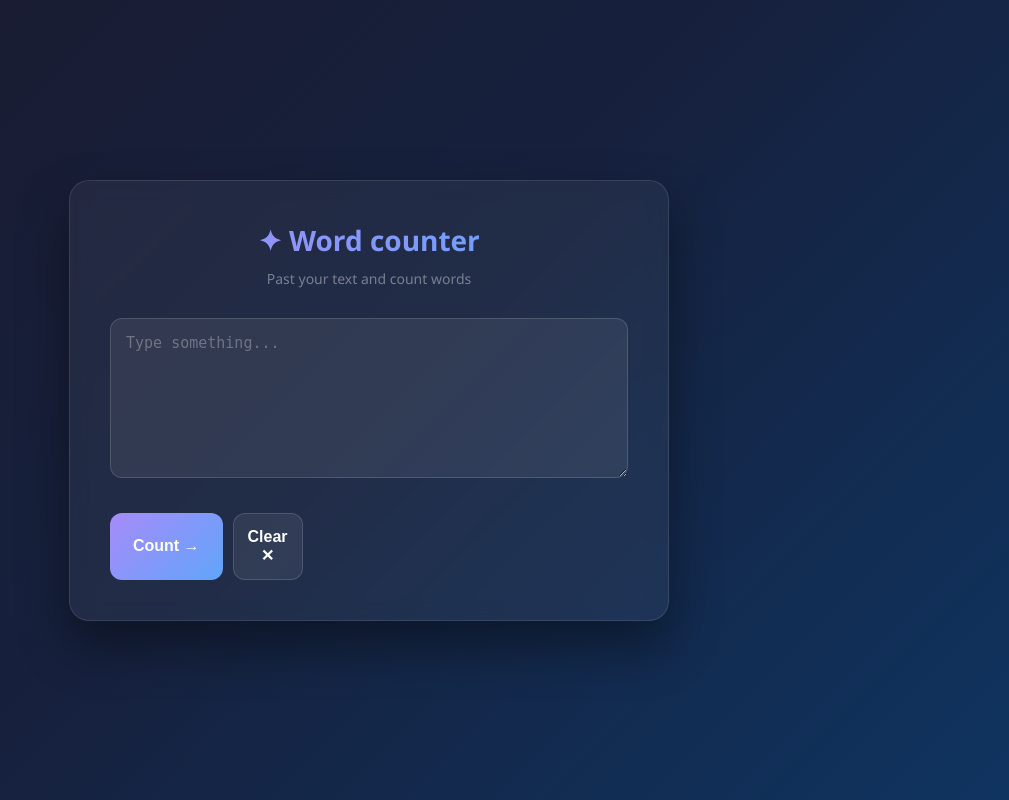
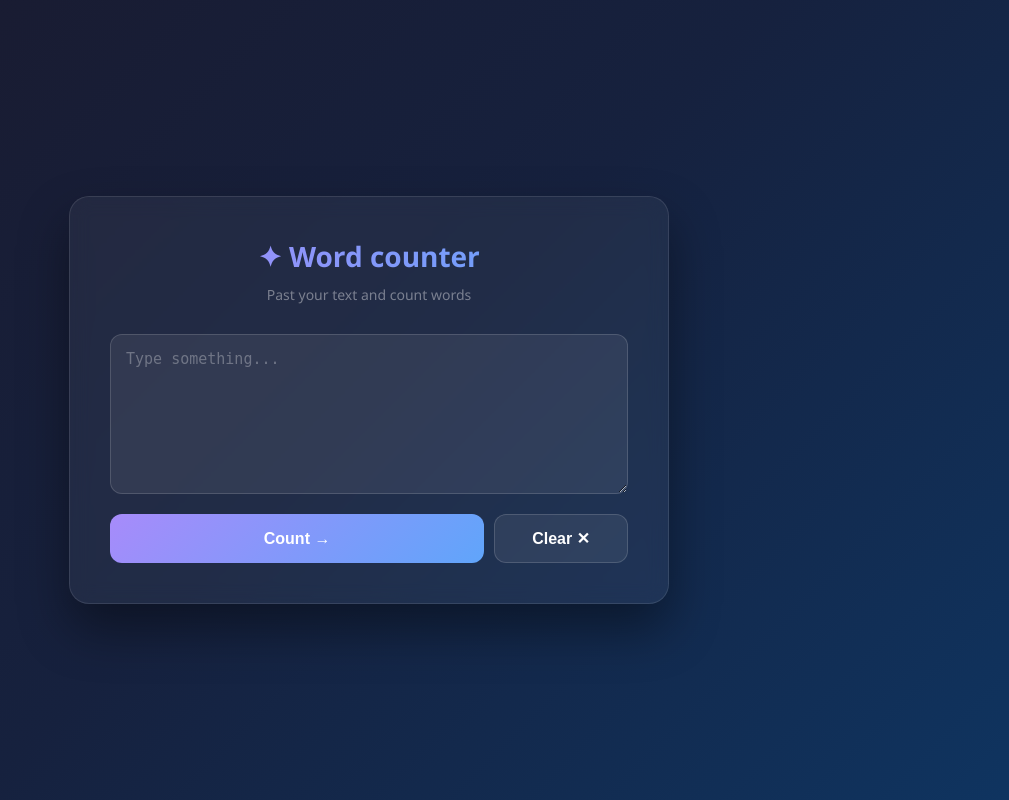
Before and after one commit to aylihC/word_counter, a Django app: page / in a window 1280 px wide. Shown: the whole page, without its empty margins (271-1280 px from the left). Run offline with Django 5.2, Linux system fonts and the light colour scheme.

Commit message:
features

```diff
--- a/main/templates/counter.html
+++ b/main/templates/counter.html
@@ -178,10 +178,8 @@
         {% csrf_token %}
         <textarea name="texttocount" placeholder="Type something...">{{ text }}</textarea>
         <div style="display: flex; gap: 10px; margin-top: 15px;">
-    <div style="display: flex; gap: 10px; margin-top: 15px;">
     <button type="submit" style="flex: 1; margin-top: 0;">Count →</button>
-    <button type="button" onclick="document.querySelector('textarea').value=''; document.querySelectorAll('.result-box, .top-words').forEach(el => el.style.display='none')" style="flex: 0.4; margin-top: 0; background: rgba(255,255,255,0.07); border: 1px solid rgba(255,255,255,0.15);">Clear ✕</button>
-</div>
+    <button type="button" onclick="document.querySelector('textarea').value=''; document.querySelectorAll('.result-box, .top-words').forEach(el => el.style.display='none')" style="flex: 0.3; margin-top: 0; background: rgba(255,255,255,0.07); border: 1px solid rgba(255,255,255,0.15); border-radius: 12px; color: white; font-size: 16px; font-weight: 600; cursor: pointer;">Clear ✕</button>
 </div>
     </form>
 
@@ -192,9 +190,7 @@
     <input type="hidden" name="word" value="{{ word }}">
     <input type="hidden" name="chars" value="{{ chars }}">
     <input type="hidden" name="chars_no_spaces" value="{{ chars_no_spaces }}">
-    <button type="submit" style="background: rgba(255,255,255,0.1); border: 1px solid rgba(255,255,255,0.2);">
-        Export to .txt ↓
-    </button>
+    <button type="submit" style="width: 100%; margin-top: 0; background: rgba(255,255,255,0.07); border: 1px solid rgba(255,255,255,0.15);">Export to .txt ↓</button>
 </form>
 {% endif %}
 </div>
```
